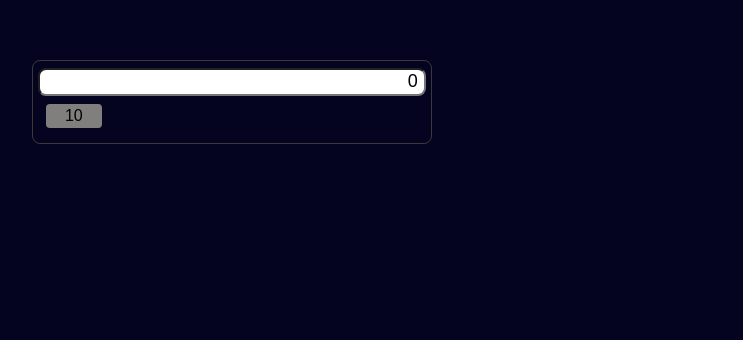
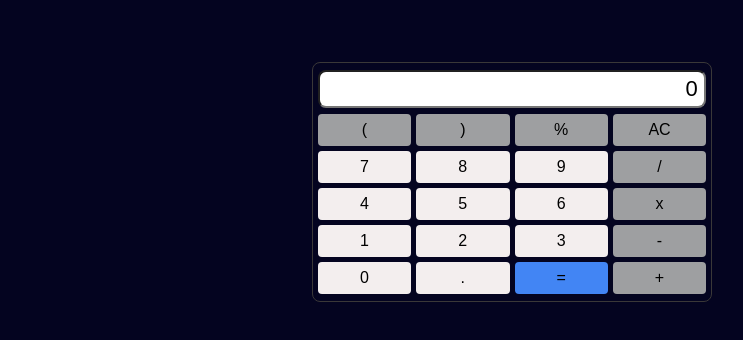
Before and after one commit to naandoc/calculator, a React (Vite) app: page / in a window 1280 px wide. Shown: the part 218-558 px from the top of the page, without its empty margins (128-871 px from the left). Built offline with nearby package versions, Linux system fonts and the light colour scheme.

Commit message:
finalização do design da calculadora

```diff
--- a/src/App.css
+++ b/src/App.css
@@ -11,14 +11,14 @@ body {
   font-family: sans-serif;
   display: flex;
   align-items: center;
-  height: 80vh;
+  justify-content: center;
+  min-height: 100vh;
 }
 
 section {
-  width: 40%;
+  width: 70%;
   min-width: 400px;
   border: solid 1px #3a3838;
   border-radius: 8px;
   padding: 0.4rem 0.3rem;
-  margin-left: 10rem;
 }
--- a/src/components/buttons/Buttom.module.css
+++ b/src/components/buttons/Buttom.module.css
@@ -4,17 +4,20 @@ li {
   color: #000;
   font-weight: 500;
   background-color: #f3eeee;
-  height: 1.5rem;
-  width: 3.5rem;
+  height: 2rem;
+  width: 100%;
   border-radius: 4px;
   display: flex;
   justify-content: center;
   align-items: center;
   cursor: pointer;
   user-select: none;
-  margin: 8px; /* será removida */
 }
 
 .bgWhite {
-  background-color: #817e7e;
+  background-color: #9e9fa1;
 }
+
+.bgBlue {
+  background-color: #4285f4;
+}
--- a/src/components/digitation-field/DigitationField.css
+++ b/src/components/digitation-field/DigitationField.css
@@ -1,12 +1,12 @@
 .typing-field {
-  height: 1.8rem;
+  height: 2.4rem;
 }
 
 input {
   border-radius: 8px;
   text-align: right;
   padding: 0 0.4rem;
-  font-size: 18px;
+  font-size: 22px;
   width: 100%;
   height: 100%;
 }
--- a/src/components/numeric-keyboard/NumericKeyboard.css
+++ b/src/components/numeric-keyboard/NumericKeyboard.css
@@ -0,0 +1,7 @@
+.key-board {
+  padding-top: 0.4rem;
+  display: grid;
+  grid-template-columns: repeat(4, 1fr);
+  grid-template-rows: repeat(5, 1fr);
+  gap: 5px;
+}
--- a/src/components/numeric-keyboard/NumericKeyboard.tsx
+++ b/src/components/numeric-keyboard/NumericKeyboard.tsx
@@ -1,5 +1,6 @@
 import { type ReactElement } from 'react';
 import Buttom from '../buttons/Buttom';
+import './NumericKeyboard.css';
 
 const NumericKeyboard = (): ReactElement => {
   const handleEventDigit = (e: React.MouseEvent): void => {
@@ -9,15 +10,32 @@ const NumericKeyboard = (): ReactElement => {
   };
 
   return (
-    <div>
+    <div className="key-board">
+      <Buttom digitEvent={handleEventDigit} colorBg="bgWhite" digitButtom="(" />
+      <Buttom digitEvent={handleEventDigit} colorBg="bgWhite" digitButtom=")" />
+
+      <Buttom digitEvent={handleEventDigit} colorBg="bgWhite" digitButtom="%" />
       <Buttom
         digitEvent={handleEventDigit}
         colorBg="bgWhite"
-        digitButtom="10"
+        digitButtom="AC"
       />
-      {/* <Buttom colorBg="bgWhite" digitButtom="10" />
-      <Buttom colorBg="" digitButtom="5" />
-      <Buttom colorBg="" digitButtom="25" /> */}
+      <Buttom digitEvent={handleEventDigit} colorBg="" digitButtom="7" />
+      <Buttom digitEvent={handleEventDigit} colorBg="" digitButtom="8" />
+      <Buttom digitEvent={handleEventDigit} colorBg="" digitButtom="9" />
+      <Buttom digitEvent={handleEventDigit} colorBg="bgWhite" digitButtom="/" />
+      <Buttom digitEvent={handleEventDigit} colorBg="" digitButtom="4" />
+      <Buttom digitEvent={handleEventDigit} colorBg="" digitButtom="5" />
+      <Buttom digitEvent={handleEventDigit} colorBg="" digitButtom="6" />
+      <Buttom digitEvent={handleEventDigit} colorBg="bgWhite" digitButtom="x" />
+      <Buttom digitEvent={handleEventDigit} colorBg="" digitButtom="1" />
+      <Buttom digitEvent={handleEventDigit} colorBg="" digitButtom="2" />
+      <Buttom digitEvent={handleEventDigit} colorBg="" digitButtom="3" />
+      <Buttom digitEvent={handleEventDigit} colorBg="bgWhite" digitButtom="-" />
+      <Buttom digitEvent={handleEventDigit} colorBg="" digitButtom="0" />
+      <Buttom digitEvent={handleEventDigit} colorBg="" digitButtom="." />
+      <Buttom digitEvent={handleEventDigit} colorBg="bgBlue" digitButtom="=" />
+      <Buttom digitEvent={handleEventDigit} colorBg="bgWhite" digitButtom="+" />
     </div>
   );
 };
```
